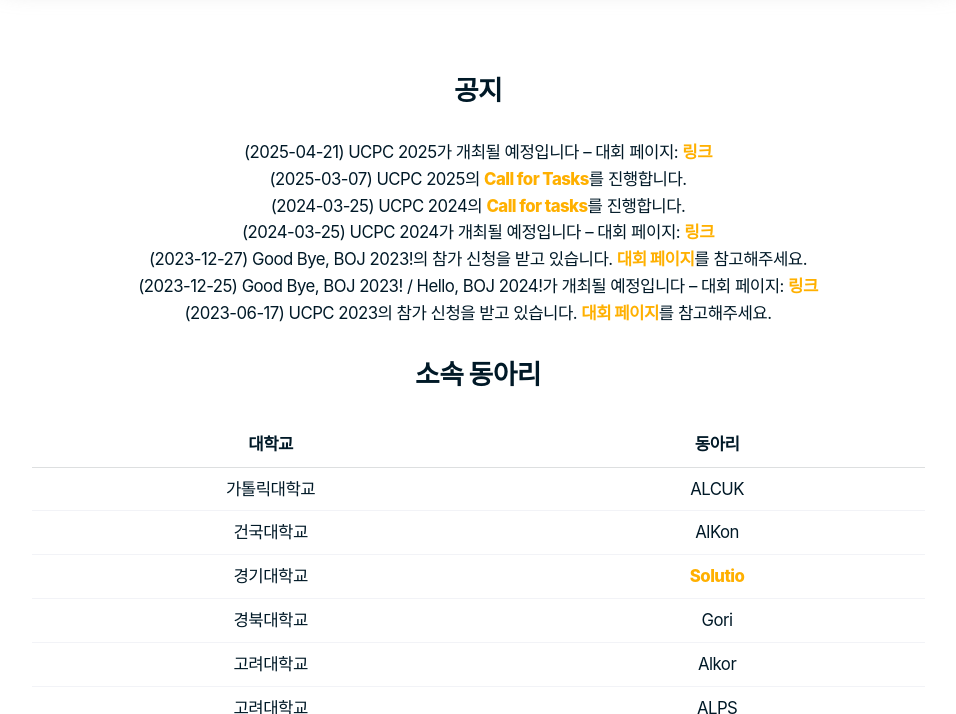
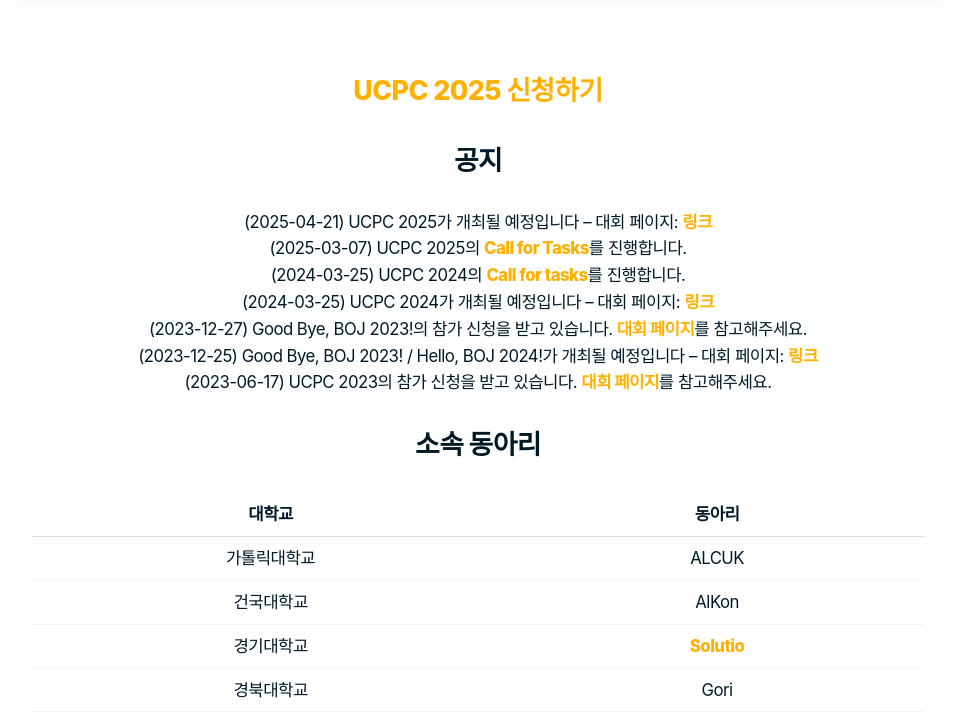
Before and after one commit to ucpcc/main, a Jekyll site: the page built from index.md, in a window 1280 px wide and 900 px high, scrolled down 883 px, cut to the strip 186-900 px from the top of the window. Shown: the whole strip, without its empty margins (162-1118 px from the left). Built offline with Jekyll 4.4.1, drawn with Linux system fonts in a browser that asks for light colours; some web fonts are replaced.

Commit message:
feat: add UCPC 2025 registration link

```diff
--- a/index.md
+++ b/index.md
@@ -4,6 +4,7 @@ title: 전국 대학생 프로그래밍 대회 동아리 연합
 ---
 
 <!-- ## [UCPC 2024 신청하기](https://2024.ucpc.me){:target="_blank"} -->
+## [UCPC 2025 신청하기](https://2025.ucpc.me){:target="_blank"}
 
 ## 공지
 - (2025-04-21) UCPC 2025가 개최될 예정입니다 -- 대회 페이지: [링크](https://2025.ucpc.me){:target="_blank"}
```
